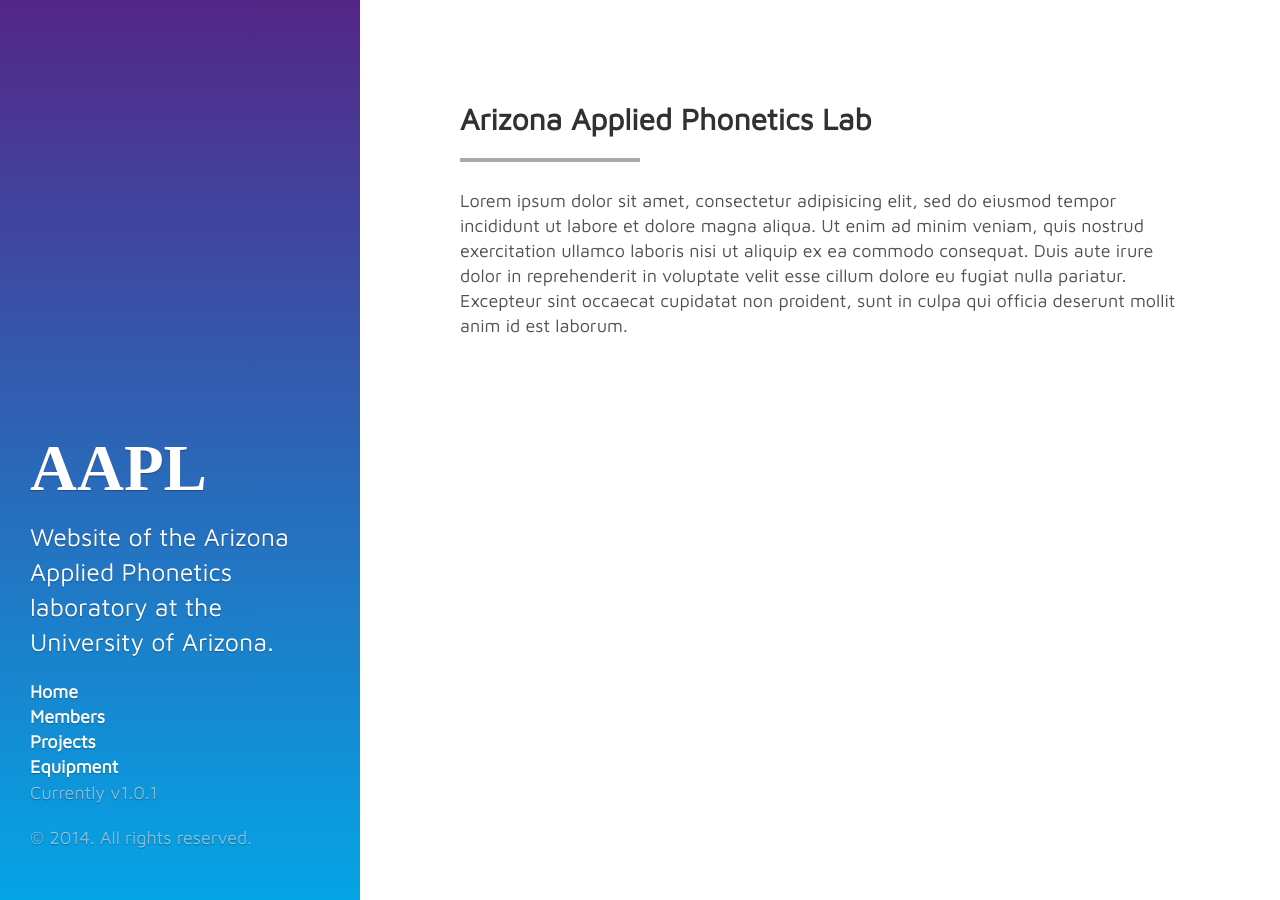
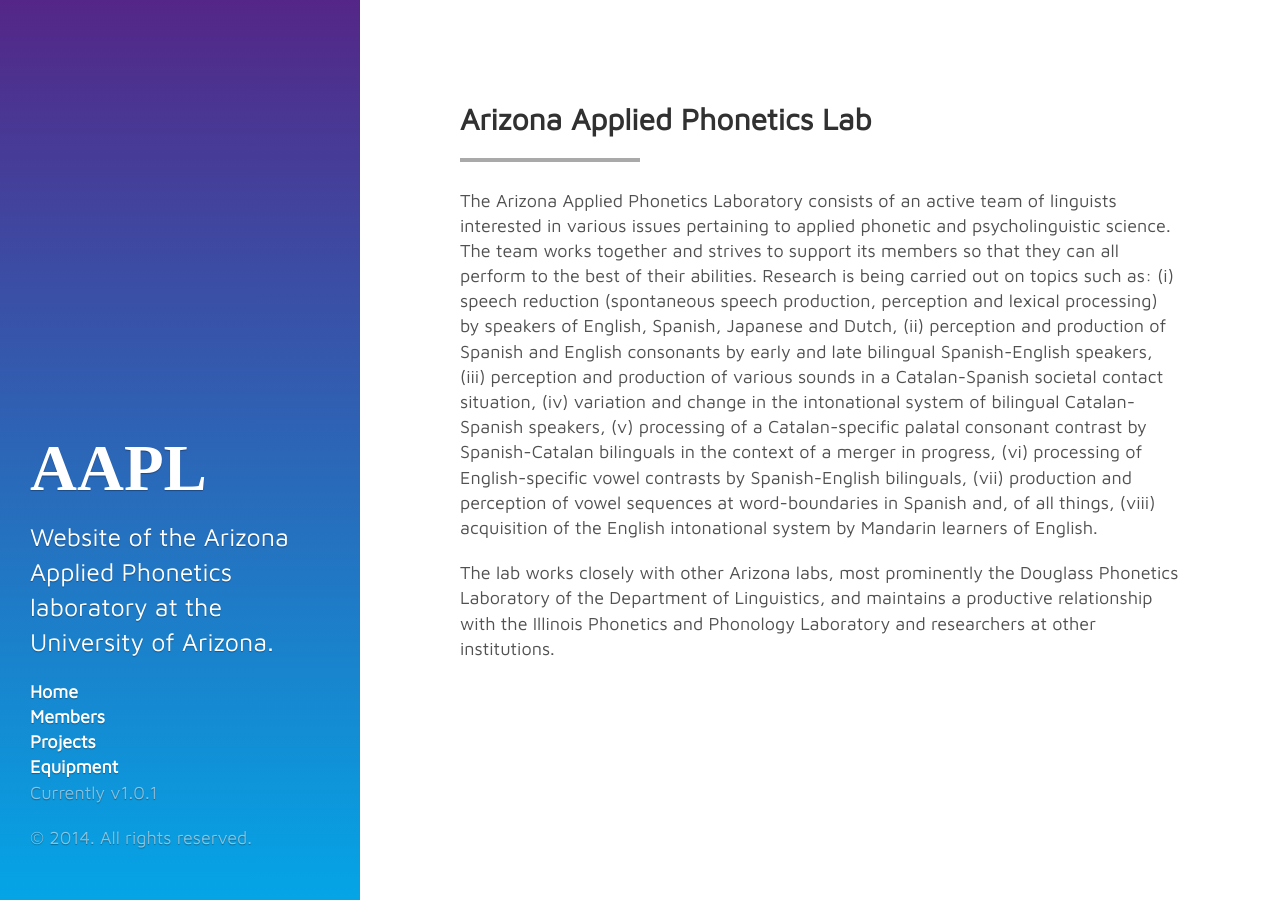
Before and after one commit to aaplab1/aaplab1.github.io, a Jekyll site: the page built from index.html, in a window 1280 px wide. Built offline with Jekyll 4.4.1, drawn with Linux system fonts in a browser that asks for light colours; Markdown is read by kramdown in place of the engine named in the settings; the list of posts is cut into pages by our own code.

Commit message:
mission statement

```diff
--- a/index.html
+++ b/index.html
@@ -8,11 +8,9 @@
 <section id="introduction">
   <h2 class="header-divider">Arizona Applied Phonetics Lab</h2>
   <p>
-    Lorem ipsum dolor sit amet, consectetur adipisicing elit, sed do eiusmod
-    tempor incididunt ut labore et dolore magna aliqua. Ut enim ad minim veniam,
-    quis nostrud exercitation ullamco laboris nisi ut aliquip ex ea commodo
-    consequat. Duis aute irure dolor in reprehenderit in voluptate velit esse
-    cillum dolore eu fugiat nulla pariatur. Excepteur sint occaecat cupidatat non
-    proident, sunt in culpa qui officia deserunt mollit anim id est laborum.
+    The Arizona Applied Phonetics Laboratory consists of an active team of linguists interested in various issues pertaining to applied phonetic and psycholinguistic science. The team works together and strives to support its members so that they can all perform to the best of their abilities. Research is being carried out on topics such as: (i) speech reduction (spontaneous speech production, perception and lexical processing) by speakers of English, Spanish, Japanese and Dutch, (ii) perception and production of Spanish and English consonants by early and late bilingual Spanish-English speakers, (iii) perception and production of various sounds in a Catalan-Spanish societal contact situation, (iv) variation and change in the intonational system of bilingual Catalan-Spanish speakers, (v) processing of a Catalan-specific palatal consonant contrast by Spanish-Catalan bilinguals in the context of a merger in progress, (vi) processing of English-specific vowel contrasts by Spanish-English bilinguals, (vii) production and perception of vowel sequences at word-boundaries in Spanish and, of all things, (viii) acquisition of the English intonational system by Mandarin learners of English.
+  </p>
+  <p>
+  	The lab works closely with other Arizona labs, most prominently the Douglass Phonetics Laboratory of the Department of Linguistics, and maintains a productive relationship with the Illinois Phonetics and Phonology Laboratory and researchers at other institutions.
   </p>
 </section>
```
